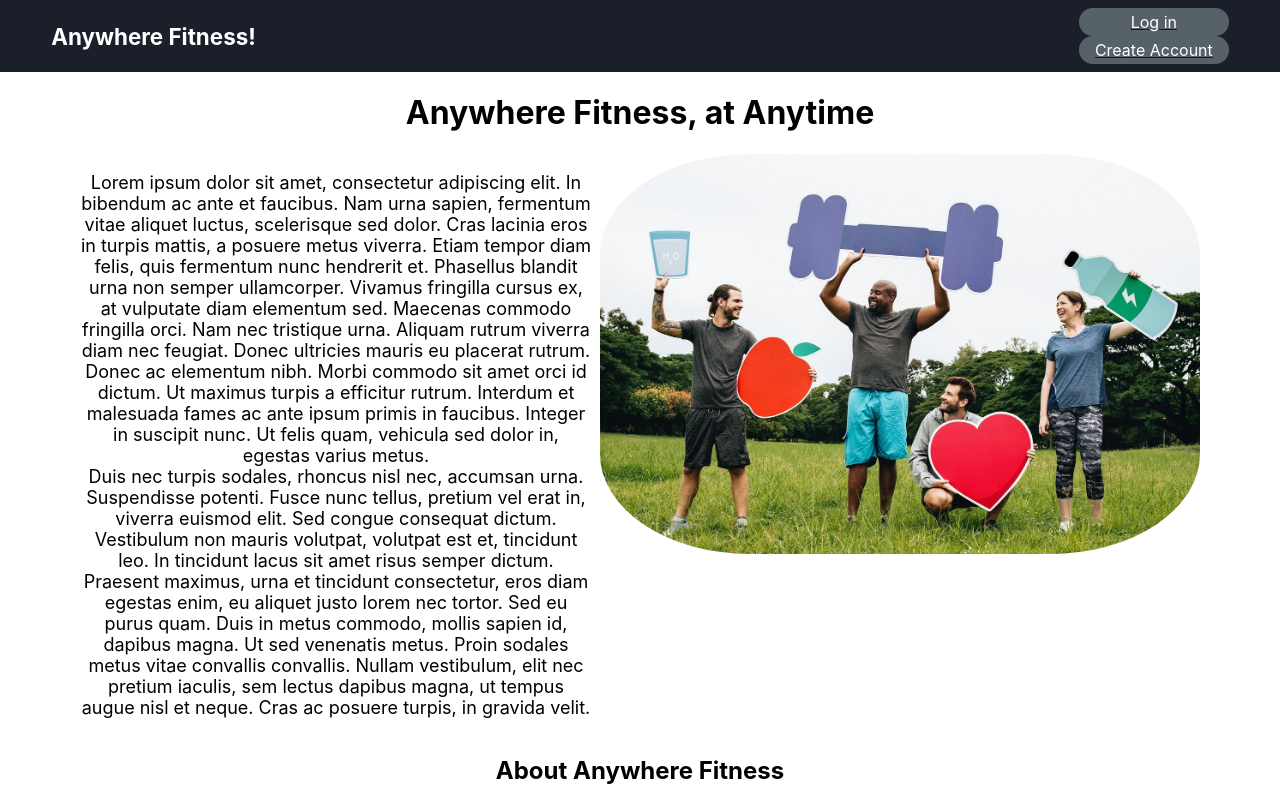
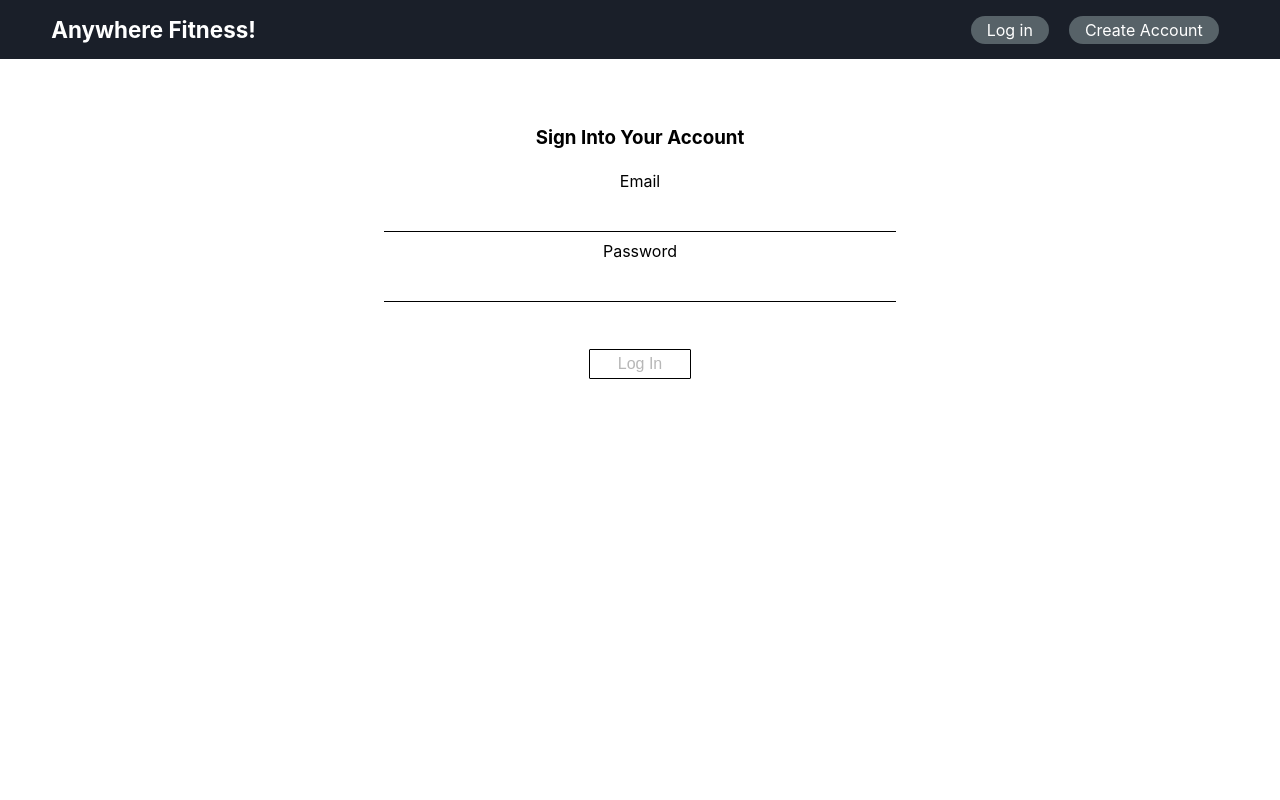
Before and after one commit to MikeLikesCode/anywhere-fitness, a React (Create React App) app: page /login in a window 1280 px wide. Before the commit this address led to /home. Shown: the top 800 px of the page. Built offline with nearby package versions, Linux system fonts and the light colour scheme.

Commit message:
Adding header tweaks and adding switch. As well as adding the search bar

```diff
--- a/src/App.js
+++ b/src/App.js
@@ -1,9 +1,9 @@
 import React from "react";
-import { BrowserRouter as Router, Redirect, Route, Link } from "react-router-dom";
+import { BrowserRouter as Router, Redirect, Route, Switch } from "react-router-dom";
+import Header from './components/Header'
 import Dashboard from "./components/dashboard";
 import PrivateRoute from "./helpers/PrivateRoute";
 import Home from './components/home.js';
-import styled from 'styled-components'
 import  "./App.css";
 import SignIn from "./components/SignIn";
 import SignUp from "./components/SignUp";
@@ -12,65 +12,11 @@ import Onboarding from './components/Onboarding.js'
 
 function App() {
 
-  const LogOut = styled.div`
-    text-decoration: none;
-    background-color: ${props=>props.theme.secondaryColor};
-    padding-left:1rem;
-    padding-right:1rem;
-    padding-top:.25rem;
-    padding-bottom:.25rem;
-    color: ${props=>props.theme.white};
-    border-radius: 20rem;
-  `
-
-  const Header = styled.div`
-    display:flex;
-    justify-content: space-between;
-    align-items:center;
-    padding: 1vh 4vw;
-    background-color:#1a1f29;
-    color:white;
-    margin-bottom: 5px;
-
-    h1{
-      margin:0;
-      font-size: 1.4rem;
-      padding: 1vh 0;
-    }
-  `
-
-  const LoggedLink = styled.div`
-  text-decoration: none;
-  background-color: ${props=>props.theme.secondaryColor};
-  padding-left:1rem;
-  padding-right:1rem;
-  padding-top:.25rem;
-  padding-bottom:.25rem;
-  color: ${props=>props.theme.white};
-  border-radius: 20rem;
-  `
-
-  const logout = () => {
-      localStorage.removeItem('token');
-      window.location.href = "/login";
-
-  };
-
-
   return (
     <Router>
       <div className="App">
-          <Header>
-            <h1>Anywhere Fitness!</h1>
-              {localStorage.getItem('token') ? <Link onClick={logout} to='/home'><LogOut>Log Out</LogOut></Link> :
-                <div className='cta'>
-                  <Link to='/login'><LoggedLink>Log in</LoggedLink></Link>
-                  <Link to='/signup'><LoggedLink>Create Account</LoggedLink></Link>
-                </div>
-              }
-          </Header>
-
-
+      <Header/>
+          <Switch>
           <Route exact path='/login' component={SignIn} />
 
           <Route exact path='/signUp' component={SignUp} />
@@ -84,6 +30,8 @@ function App() {
           <Route path="/">
             <Redirect to="/home"/>
           </Route>
+
+          </Switch>
       </div>
     </Router>
   );
--- /dev/null
+++ b/src/components/Header.js
@@ -0,0 +1,81 @@
+import React from "react";
+import styled from 'styled-components'
+import { Link, withRouter } from "react-router-dom";
+
+function Header() {
+  const LogOut = styled.div`
+    background-color: ${(props) => props.theme.secondaryColor};
+    padding-left: 1rem;
+    padding-right: 1rem;
+    padding-top: 0.25rem;
+    padding-bottom: 0.25rem;
+    color: ${(props) => props.theme.white};
+    border-radius: 20rem;
+
+    a{
+        text-decoration: none;
+    }
+  `;
+
+  const Header = styled.div`
+    display: flex;
+    justify-content: space-between;
+    align-items: center;
+    padding: 1vh 4vw;
+    background-color: #1a1f29;
+    color: white;
+    margin-bottom: 5px;
+
+    h1 {
+      margin: 0;
+      font-size: 1.4rem;
+      padding: 1vh 0;
+    }
+  `;
+
+  const LoggedLink = styled.div`
+    text-decoration: none;
+    background-color: ${(props) => props.theme.secondaryColor};
+    padding-left: 1rem;
+    padding-right: 1rem;
+    padding-top: 0.25rem;
+    padding-bottom: 0.25rem;
+    color: ${(props) => props.theme.white};
+    border-radius: 20rem;
+  `;
+
+  const CTA = styled.div `
+    display: flex;
+    a{
+        text-decoration: none;
+        padding: 0 10px;
+    }
+  `
+
+  const logout = () => {
+    localStorage.removeItem("token");
+    window.location.href = "/login";
+  };
+
+  return (
+    <Header>
+      <h1>Anywhere Fitness!</h1>
+      {localStorage.getItem("token") ? (
+        <Link onClick={logout} to="/home">
+          <LogOut>Log Out</LogOut>
+        </Link>
+      ) : (
+        <CTA>
+          <Link to="/login">
+            <LoggedLink>Log in</LoggedLink>
+          </Link>
+          <Link to="/signup">
+            <LoggedLink>Create Account</LoggedLink>
+          </Link>
+        </CTA>
+      )}
+    </Header>
+  );
+}
+
+export default withRouter(Header);
--- a/src/components/SignIn.js
+++ b/src/components/SignIn.js
@@ -139,12 +139,12 @@ export default function SignIn() {
 
         <div id="login">
           <InputContainer>
-            <label>Email: </label>
+            <label>Email</label>
             <input type="email" name="username" onChange={onChange} required />
           </InputContainer>
 
           <InputContainer>
-            <label htmlFor="password">Password: </label>
+            <label htmlFor="password">Password</label>
             <input
               type="password"
               name="password"
--- a/src/components/SignUp.js
+++ b/src/components/SignUp.js
@@ -118,11 +118,14 @@ function SignUp(props) {
   return (
     <FormContainer>
       <Form onSubmit={onSubmit}>
+
+      <h3>Sign Up for Your Account</h3>
+
         <div>{formErrors.username}</div>
         <div>{formErrors.password}</div>
 
         <InputContainer>
-          <label>Username </label>
+          <label>Email</label>
           <input
             type="email"
             name="username"
@@ -133,7 +136,7 @@ function SignUp(props) {
         </InputContainer>
 
         <InputContainer>
-          <label>Password </label>
+          <label>Password</label>
           <input
             type="password"
             name="password"
--- a/src/components/dashboard.js
+++ b/src/components/dashboard.js
@@ -1,77 +1,95 @@
-import axios from 'axios';
-import axiosWithAuth from '../helpers/axiosWithAuth';
-import React, { useState, useEffect } from 'react';
-import EventPanel from './eventPanel';
-import EventsForm from './events-form';
-import ClassesContext from '../contexts/ClassesContext'
+import axios from "axios";
+import axiosWithAuth from "../helpers/axiosWithAuth";
+import React, { useState, useEffect } from "react";
+import EventPanel from "./eventPanel";
+import EventsForm from "./events-form";
+import styled from 'styled-components'
+import ClassesContext from "../contexts/ClassesContext";
 
-function Dashboard(){
-    const [isHidden, setIsHidden] =useState(true);
-    const [events, setEvents] = useState([])
+const Search = styled.input`
+  width: 250px;
+  padding: 5px;
+  margin-right: 15px;
+`;
 
-    function toggleForm(){
-		setIsHidden(!isHidden)
-		document.querySelector('.event-form').classList.toggle('hidden')
-        document.querySelector('.add-cta').classList.toggle('hidden')
-        document.querySelector('.create-event').classList.toggle('hidden')
+function Dashboard() {
+  const [isHidden, setIsHidden] = useState(true);
+  const [events, setEvents] = useState([]);
+  const [searchValue, setSearchValue] = useState("");
+
+  function toggleForm() {
+    setIsHidden(!isHidden);
+    document.querySelector(".event-form").classList.toggle("hidden");
+    document.querySelector(".add-cta").classList.toggle("hidden");
+    document.querySelector(".create-event").classList.toggle("hidden");
   }
 
-    function cancelForm(){
-		setIsHidden(true)
-		document.querySelector('.event-form').classList.add('hidden')
-        document.querySelector('.add-cta').classList.remove('hidden')
-        document.querySelector('.create-event').classList.remove('hidden')
+  function cancelForm() {
+    setIsHidden(true);
+    document.querySelector(".event-form").classList.add("hidden");
+    document.querySelector(".add-cta").classList.remove("hidden");
+    document.querySelector(".create-event").classList.remove("hidden");
   }
 
   const instructor = () => {
-        if( localStorage.getItem('role') === 2){
-            document.querySelector('.add-event').classList.add('hidden')
+      console.log(localStorage.getItem("role"))
+    if (localStorage.getItem("role") === 2) {
+      document.querySelector(".add-event").classList.add("hidden");
     }
-    }
-
+  };
 
   useEffect(() => {
-        instructor()
+    instructor();
     axiosWithAuth()
-            .get('/classes')
-            .then(res => {
-                setEvents(res.data)
+      .get("/classes")
+      .then((res) => {
+        setEvents(res.data);
       })
-            .catch(err => {
-                console.log(err)
-            })
+      .catch((err) => {
+        console.log(err);
+      });
   }, []);
 
+  const handleChange = (evt) => {
+    const { value } = evt.target;
+    setSearchValue(value);
+  };
 
+  const handleSubmit = () => {};
 
-
-
-    return(
-        <div className='dashboard'>
-            <ClassesContext.Provider value={{events, setEvents}} >
-
-                <div className='add-event'>
-                    <div className='add-cta'>
+  return (
+    <div className="dashboard">
+      <ClassesContext.Provider value={{ events, setEvents }}>
+        <div className="add-event">
+          <div className="add-cta">
             <h3>Add a new event?</h3>
           </div>
-                    <button className='create-event' onClick={toggleForm}>Create Event!</button>
-                    <div className='event-form hidden'>
+          <button className="create-event" onClick={toggleForm}>
+            Create Event!
+          </button>
+          <div className="event-form hidden">
             <EventsForm setIsHidden={setIsHidden} />
             <button onClick={cancelForm}>Cancel</button>
           </div>
         </div>
-                <div className='choose'>
+        <div className="choose">
           <h2>Choose your event!</h2>
         </div>
-                <div className='event-list'>
-                    {events.map(item => {
-                    return <EventPanel key={Math.random()} event={item} />
+        <form onSubmit={handleSubmit}>
+          <Search
+            name="search"
+            placeholder="Search for event here..."
+            onChange={handleChange}
+          />
+        </form>
+        <div className="event-list">
+          {events.filter(value => value.name.includes(searchValue)).map((item) => {
+            return <EventPanel key={Math.random()} event={item} />;
           })}
         </div>
       </ClassesContext.Provider>
     </div>
-
-    )
+  );
 }
 
 export default Dashboard;
```
Also changed, not shown: src/components/punchPass.js (added, +11 -0 lines), 1 other file (tests, documents, lock files or other folders). Lines whose indentation alone changed are shown as unchanged.
